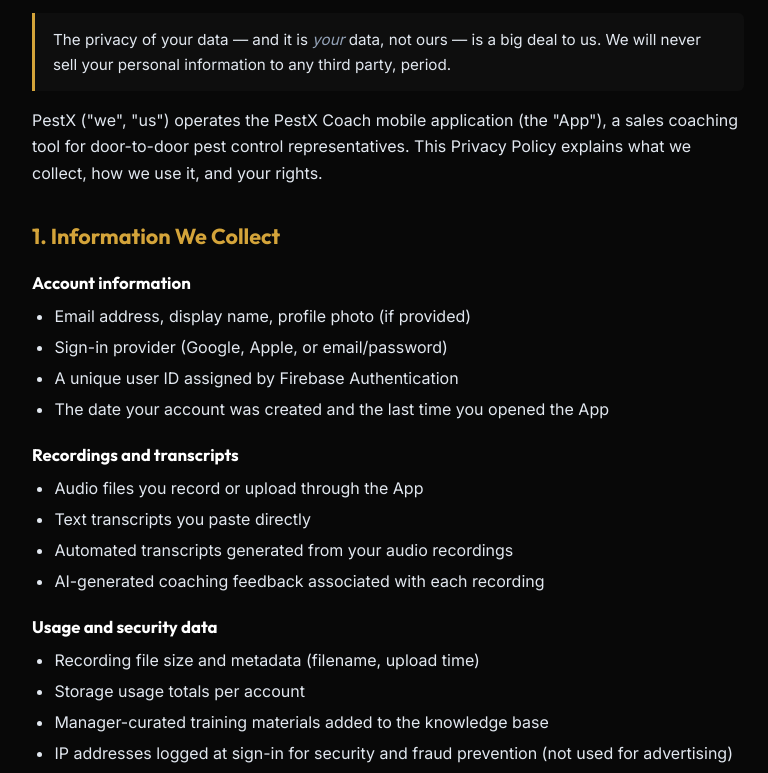
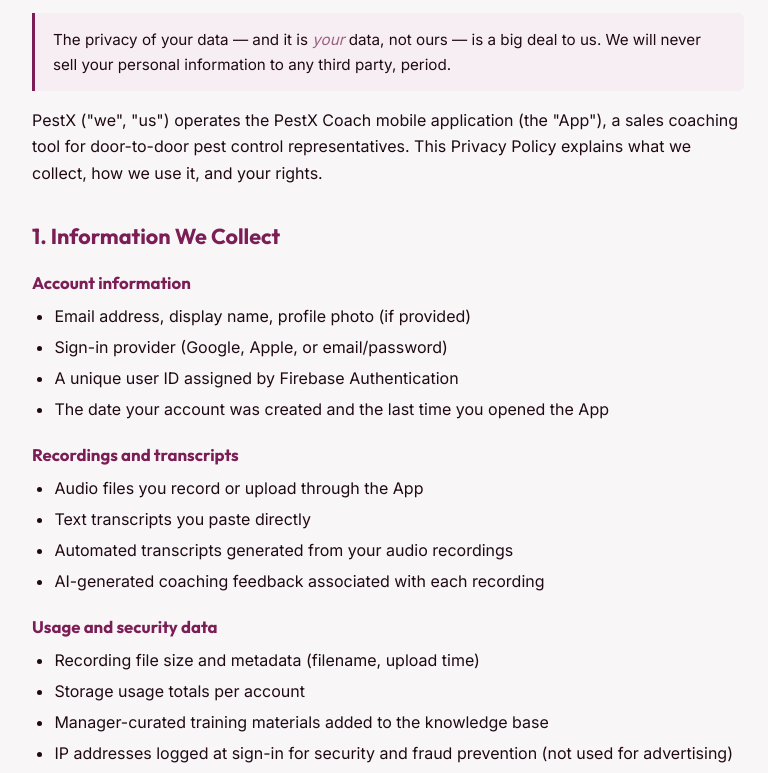
Before and after one commit to gamesum/gamesum.github.io, a plain HTML site: page docs/pestx-privacy.html in a window 1280 px wide. Shown: the part 160-933 px from the top of the page, without its empty margins (252-1020 px from the left). Drawn offline with Linux system fonts and the light colour scheme.

Commit message:
Retheme privacy + terms to white/plum light theme

```diff
--- a/docs/pestx-privacy.html
+++ b/docs/pestx-privacy.html
@@ -13,12 +13,12 @@
     *, *::before, *::after { box-sizing: border-box; margin: 0; padding: 0; }
 
     :root {
-      --bg:     #080808;
-      --bg2:    #0e0e0e;
-      --accent: #D4A43A;
-      --text:   #e2e8f0;
-      --muted:  #94a3b8;
-      --border: #222222;
+      --bg:     #F9F6F8;
+      --bg2:    #F7EEF3;
+      --accent: #7A1E55;
+      --text:   #1F0A14;
+      --muted:  #9A6080;
+      --border: #E0C4D4;
     }
 
     html { scroll-behavior: smooth; }
@@ -31,15 +31,15 @@
       -webkit-font-smoothing: antialiased;
     }
 
-    h1, h2, h3 { font-family: 'Outfit', sans-serif; line-height: 1.2; color: #fff; }
+    h1, h2, h3 { font-family: 'Outfit', sans-serif; line-height: 1.2; color: var(--text); }
     h1 { font-size: 2.4rem; font-weight: 800; letter-spacing: -0.02em; }
     h2 { font-size: 1.35rem; font-weight: 700; margin: 2.4rem 0 0.6rem; color: var(--accent); }
-    h3 { font-size: 1.05rem; font-weight: 600; margin: 1.4rem 0 0.4rem; color: #fff; }
+    h3 { font-size: 1.05rem; font-weight: 600; margin: 1.4rem 0 0.4rem; color: var(--accent); }
     p  { margin: 0.6rem 0; color: var(--text); }
     ul { margin: 0.6rem 0 0.6rem 1.4rem; }
     li { margin: 0.3rem 0; }
     a  { color: var(--accent); text-decoration: underline; text-underline-offset: 3px; }
-    strong { color: #fff; }
+    strong { color: var(--text); }
     em { color: var(--muted); }
 
     .wrap {
```
Also changed, not shown: docs/pestx-terms.html (+9 -9 lines).
